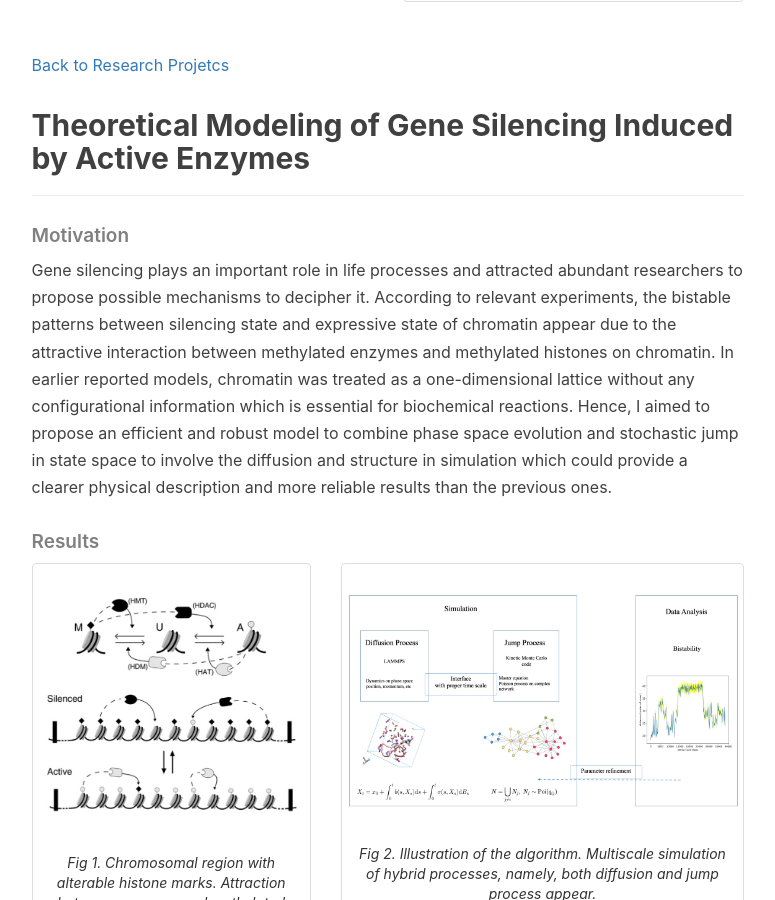
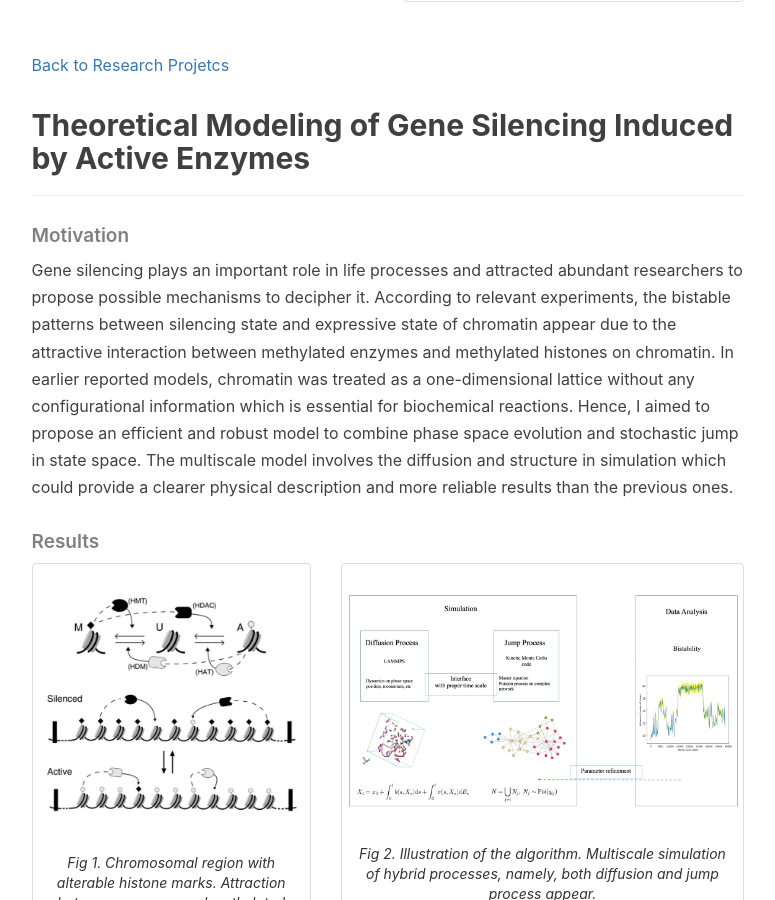
Before and after one commit to dongylaq/dongylaq.github.io, a Jekyll site: the page built from research.html, in a window 1280 px wide and 900 px high, scrolled down 3235 px. Shown: the whole window, without its empty margins (136-911 px from the left). Built offline with Jekyll 4.4.1, drawn with Linux system fonts in a browser that asks for light colours; nearby versions of some CDN libraries; formulas are drawn with MathJax 3; comment, search, counter and statistics services are not loaded.

Commit message:
Update research.html

```diff
--- a/research.html
+++ b/research.html
@@ -35,7 +35,7 @@ header-img: "img/title.jpeg"
         <li>Theoretical Modeling of Gene Silencing Induced by Active Enzymes</li>
         <ul>
             <li>Tags: multiscale modeling, biophysics, feedback design</li>
-            <li><p><a href="#gs" class="hr0" role="button">see more</a></p></li>
+            <li><p><a href="#gene-silencing" class="hr0" role="button">see more</a></p></li>
         </ul>
         <li>Nonequilibrium Statistical Mechanics in Small Systems -- Stochastic Active Brownian Engine</li>
     </ul>
@@ -113,10 +113,10 @@ header-img: "img/title.jpeg"
 
 
 <div class="en post-container">
-    <a name="gs"></a><h2>Theoretical Modeling of Gene Silencing Induced by Active Enzymes</h2>
+    <a name="gene-silencing"></a><h2>Theoretical Modeling of Gene Silencing Induced by Active Enzymes</h2>
     <hr class="hr0">
     <h5>Motivation</h5>
-    <p>Gene silencing plays an important role in life processes and attracted abundant researchers to propose possible mechanisms to decipher it. According to relevant experiments, the bistable patterns between silencing state and expressive state of chromatin appear due to the attractive interaction between methylated enzymes and methylated histones on chromatin. In earlier reported models, chromatin was treated as a one-dimensional lattice without any configurational information which is essential for biochemical reactions. Hence, I aimed to propose an efficient and robust model to combine phase space evolution and stochastic jump in state space to involve the diffusion and structure in simulation which could provide a clearer physical description and more reliable results than the previous ones.</p>
+    <p>Gene silencing plays an important role in life processes and attracted abundant researchers to propose possible mechanisms to decipher it. According to relevant experiments, the bistable patterns between silencing state and expressive state of chromatin appear due to the attractive interaction between methylated enzymes and methylated histones on chromatin. In earlier reported models, chromatin was treated as a one-dimensional lattice without any configurational information which is essential for biochemical reactions. Hence, I aimed to propose an efficient and robust model to combine phase space evolution and stochastic jump in state space. The multiscale model involves the diffusion and structure in simulation which could provide a clearer physical description and more reliable results than the previous ones.</p>
 
     <h5>Results</h5>
 
```
